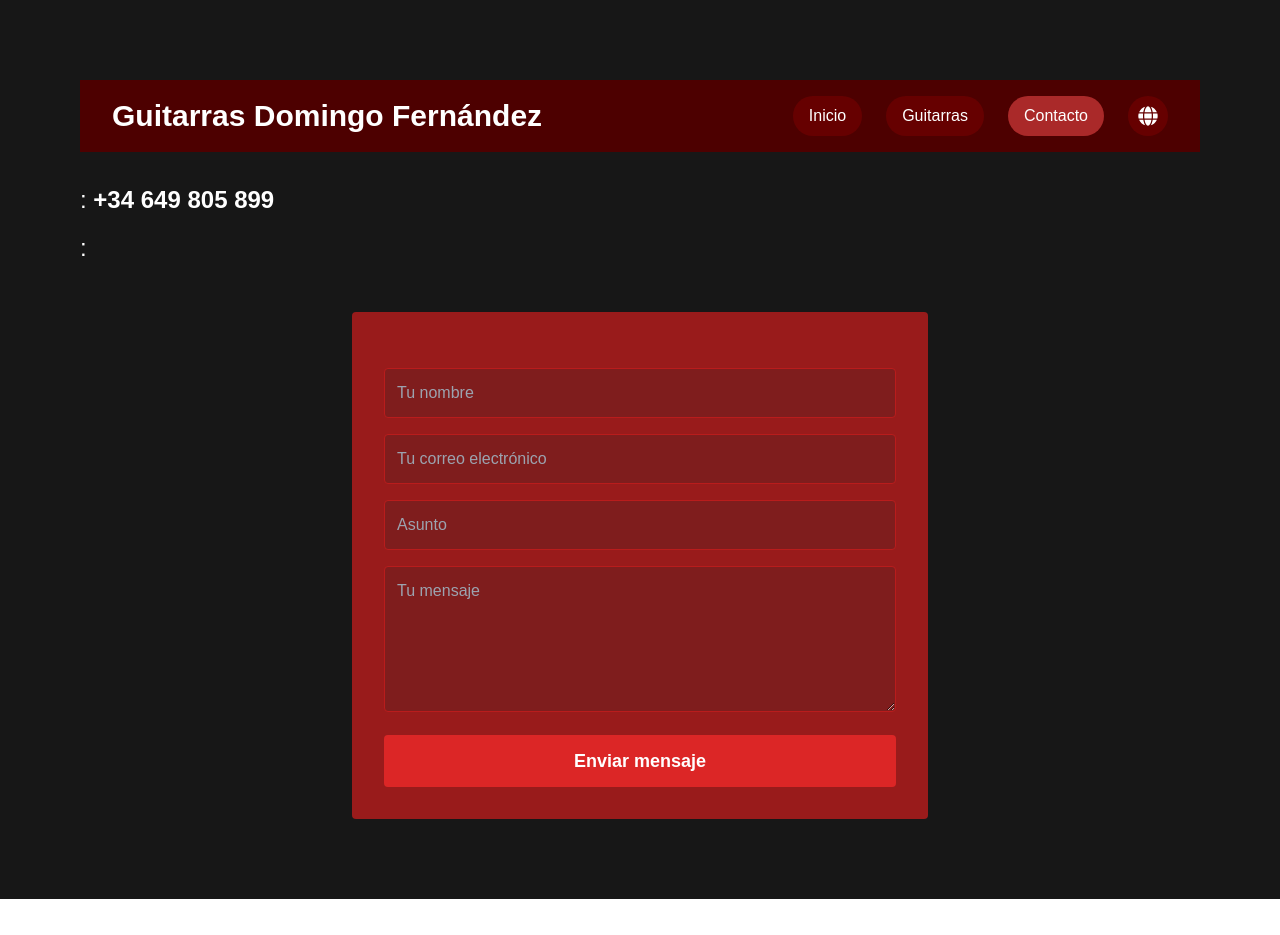
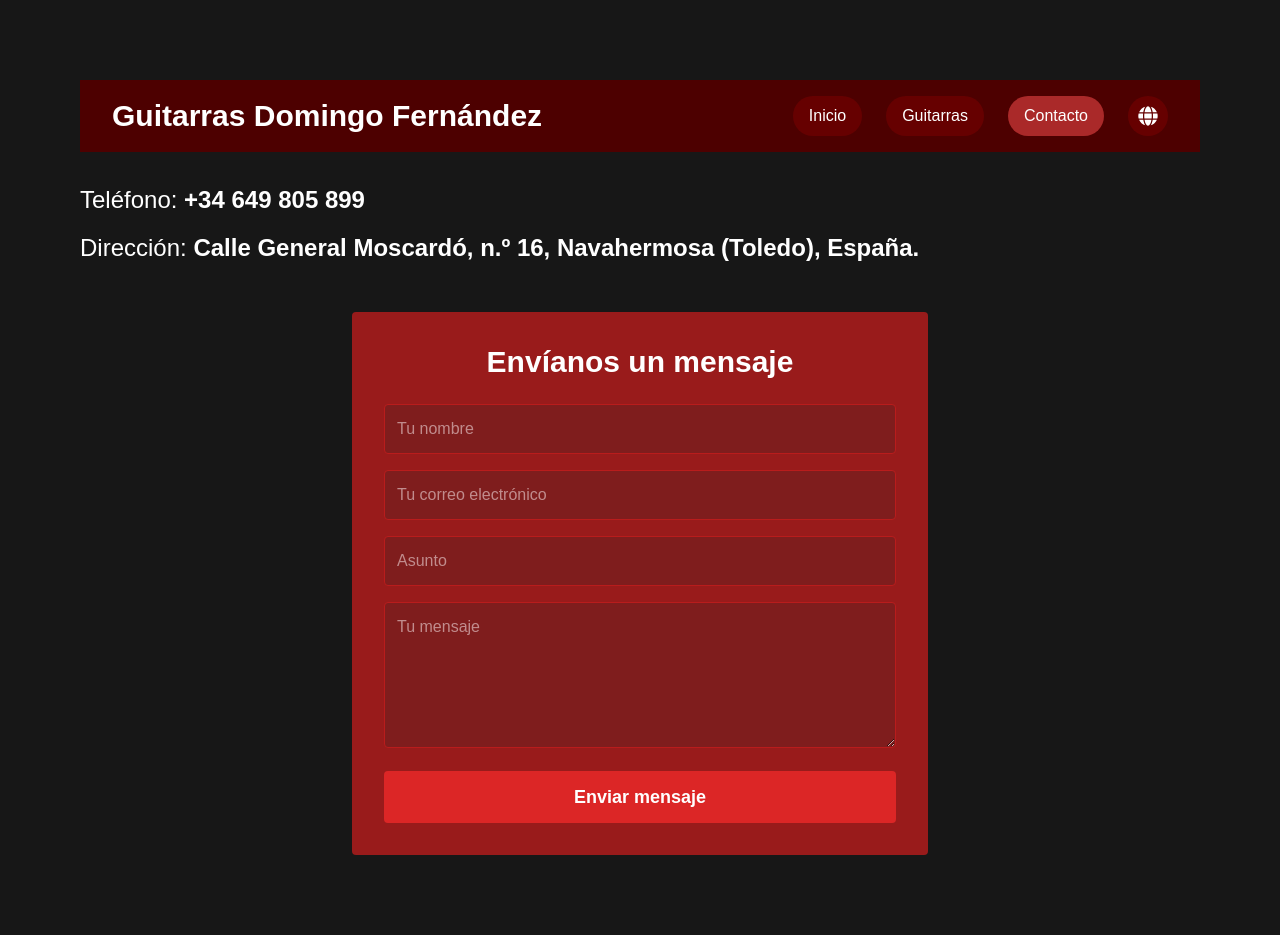
Before and after one commit to FernandoFdezdC/guitarras-domingo-fernandez-web, a React (Create React App) app: page /es/contacto in a window 1280 px wide. Before the commit the page ends 899 px from the top, so only its background shows below. Built offline with nearby package versions, Linux system fonts and the light colour scheme.

Commit message:
Corrected translation behaviour

```diff
--- a/src/components/navbar.jsx
+++ b/src/components/navbar.jsx
@@ -26,15 +26,22 @@ export default function Navbar() {
     if (initialized.current) return;
     initialized.current = true;
 
+    // Check URL first
+    const pathLang = location.pathname.split("/")[1];
+    if (pathLang === "es" || pathLang === "en") {
+      setCurrentLang(pathLang);
+      document.documentElement.lang = pathLang;
+    } else {
+      // Fallback to cookie
       const cookie = document.cookie
         .split("; ")
         .find((row) => row.startsWith("preferred_language="));
-
       if (cookie) {
         const langFromCookie = cookie.split("=")[1];
         if (langFromCookie === "es" || langFromCookie === "en") {
           setCurrentLang(langFromCookie);
           document.documentElement.lang = langFromCookie;
+        }
       }
     }
   }, []);
--- a/src/locales/en.json
+++ b/src/locales/en.json
@@ -19,7 +19,9 @@
       "message": "Your message"
     }
   },
-  "guitars": [
+  "guitars": {
+    "ourGuitars": "Our Guitars",
+    "list": [
       {
         "id": "guitar1",
         "title": "guitar1",
@@ -35,7 +37,8 @@
         "title": "guitar3",
         "description": "Guitar 3 description."
       }
-  ],
+    ]
+  },
   "home": {
     "guitarDescription1": "Handcrafted guitars made from the finest wood",
     "guitarDescription2": "The perfect sound for the most demanding musicians.",
--- a/src/locales/es.json
+++ b/src/locales/es.json
@@ -19,7 +19,9 @@
       "message": "Tu mensaje"
     }
   },
-  "guitars": [
+  "guitars":  {
+    "ourGuitars": "Our Guitars",
+    "list": [
       {
         "id": "guitar1",
         "title": "guitarra1",
@@ -35,7 +37,8 @@
         "title": "guitarra3",
         "description": "Descripción de la guitarra 3."
       }
-  ],
+    ]
+  },
   "home": {
     "guitarDescription1": "Guitarras artesanales hechas a mano con la mejor madera.",
     "guitarDescription2": "El sonido perfecto para los músicos más exigentes.",
--- a/src/pages/Home.jsx
+++ b/src/pages/Home.jsx
@@ -1,5 +1,6 @@
 
 import React, { useState, useEffect } from "react";
+import { useParams } from 'react-router-dom'; // React Router
 import { useLocaleDictionary } from "../lib/useLocaleDictionary";
 
 const slidesData = [
@@ -8,8 +9,9 @@ const slidesData = [
   { text: "", image: "/guitar3.jpg" },
 ];
 
-export default function Home({ lang = "es" }) {
-  const t = useLocaleDictionary(lang).home; // fallback
+export default function Home({ }) {
+  const { lang } = useParams();
+  const t = useLocaleDictionary(lang || 'es').home; // fallback
 
   const [currentSlide, setCurrentSlide] = useState(0);
   const [slides, setSlides] = useState(slidesData);
--- a/src/pages/contact/Contact.jsx
+++ b/src/pages/contact/Contact.jsx
@@ -52,15 +52,15 @@ export default function Contact() {
     <>
       <div className="mt-8 flex flex-col items-start gap-4">
         <p className="text-2xl">
-          {t.phone}: <span className="font-bold">+34 649 805 899</span>
+          {t.contact.phone}: <span className="font-bold">+34 649 805 899</span>
         </p>
         <p className="text-2xl">
-          {t.address}: <span className="font-bold">{t.addressName}</span>
+          {t.contact.address}: <span className="font-bold">{t.contact.addressName}</span>
         </p>
       </div>
 
       <div className="mt-12 mx-auto w-full max-w-xl bg-red-800 p-8 rounded">
-        <h2 className="text-3xl font-bold mb-6 text-center">{t.title}</h2>
+        <h2 className="text-3xl font-bold mb-6 text-center">{t.contact.title}</h2>
         <form onSubmit={handleSubmit} className="space-y-4">
           <input
             type="text"
@@ -69,7 +69,7 @@ export default function Contact() {
             required
             value={formData.name}
             onChange={handleChange}
-            className="w-full p-3 bg-red-900 text-white border border-red-700 rounded focus:outline-none focus:border-black focus:ring-2 focus:ring-red-500"
+            className="w-full p-3 bg-red-900 text-white border border-red-700 rounded focus:outline-none focus:border-black focus:ring-2 focus:ring-red-500 placeholder-[#C18C8D]"
           />
           <input
             type="email"
@@ -78,7 +78,7 @@ export default function Contact() {
             required
             value={formData.email}
             onChange={handleChange}
-            className="w-full p-3 bg-red-900 text-white border border-red-700 rounded focus:outline-none focus:border-black focus:ring-2 focus:ring-red-500"
+            className="w-full p-3 bg-red-900 text-white border border-red-700 rounded focus:outline-none focus:border-black focus:ring-2 focus:ring-red-500 placeholder-[#C18C8D]"
           />
           <input
             type="text"
@@ -87,7 +87,7 @@ export default function Contact() {
             required
             value={formData.subject}
             onChange={handleChange}
-            className="w-full p-3 bg-red-900 text-white border border-red-700 rounded focus:outline-none focus:border-black focus:ring-2 focus:ring-red-500"
+            className="w-full p-3 bg-red-900 text-white border border-red-700 rounded focus:outline-none focus:border-black focus:ring-2 focus:ring-red-500 placeholder-[#C18C8D]"
           />
           <textarea
             name="message"
@@ -96,7 +96,7 @@ export default function Contact() {
             rows={5}
             value={formData.message}
             onChange={handleChange}
-            className="w-full p-3 bg-red-900 text-white border border-red-700 rounded focus:outline-none focus:border-black focus:ring-2 focus:ring-red-500"
+            className="w-full p-3 bg-red-900 text-white border border-red-700 rounded focus:outline-none focus:border-black focus:ring-2 focus:ring-red-500 placeholder-[#C18C8D]"
           ></textarea>
           <button
             type="submit"
--- a/src/pages/guitars/Guitars.jsx
+++ b/src/pages/guitars/Guitars.jsx
@@ -8,15 +8,20 @@ export default function Guitars() {
   const t = useLocaleDictionary(lang || 'es').guitars; // fallback
 
   return (
+    <>
+      <h2 className="text-3xl sm:text-4xl font-bold text-center mt-4 mb-8">
+        {t.ourGuitars}
+      </h2>
       <div className="grid grid-cols-1 sm:grid-cols-2 lg:grid-cols-3 gap-8 mt-8">
-      {t.map((guitar, index) => (
+        {t.list.map((guitar, index) => (
           <GuitarCard
-          key={index}
+            key={guitar.id} // better to use id instead of index
             image={`/guitar${index + 1}.jpg`}
             title={guitar.title}
             description={guitar.description}
           />
         ))}
       </div>
+    </>
   );
 }
```
Also changed, not shown: 1 other file (tests, documents, lock files or other folders). Lines whose indentation alone changed are shown as unchanged.
